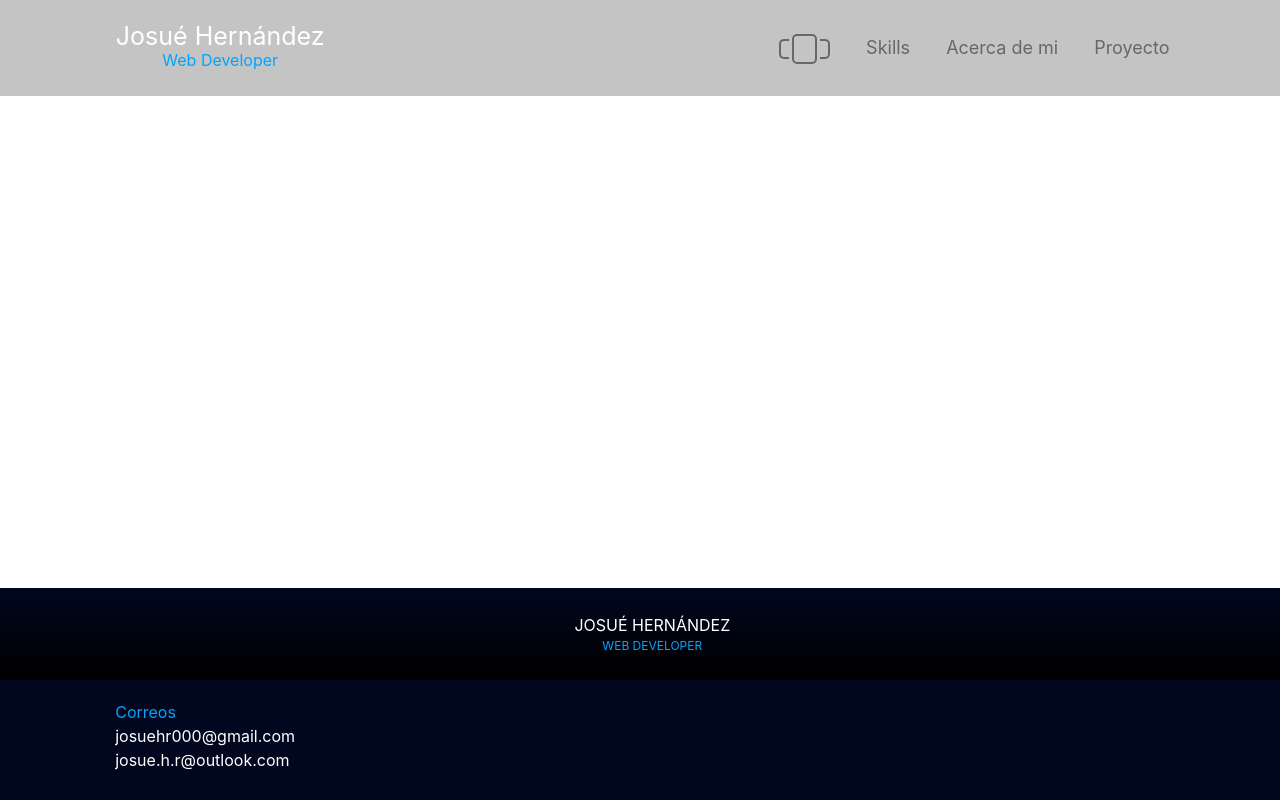
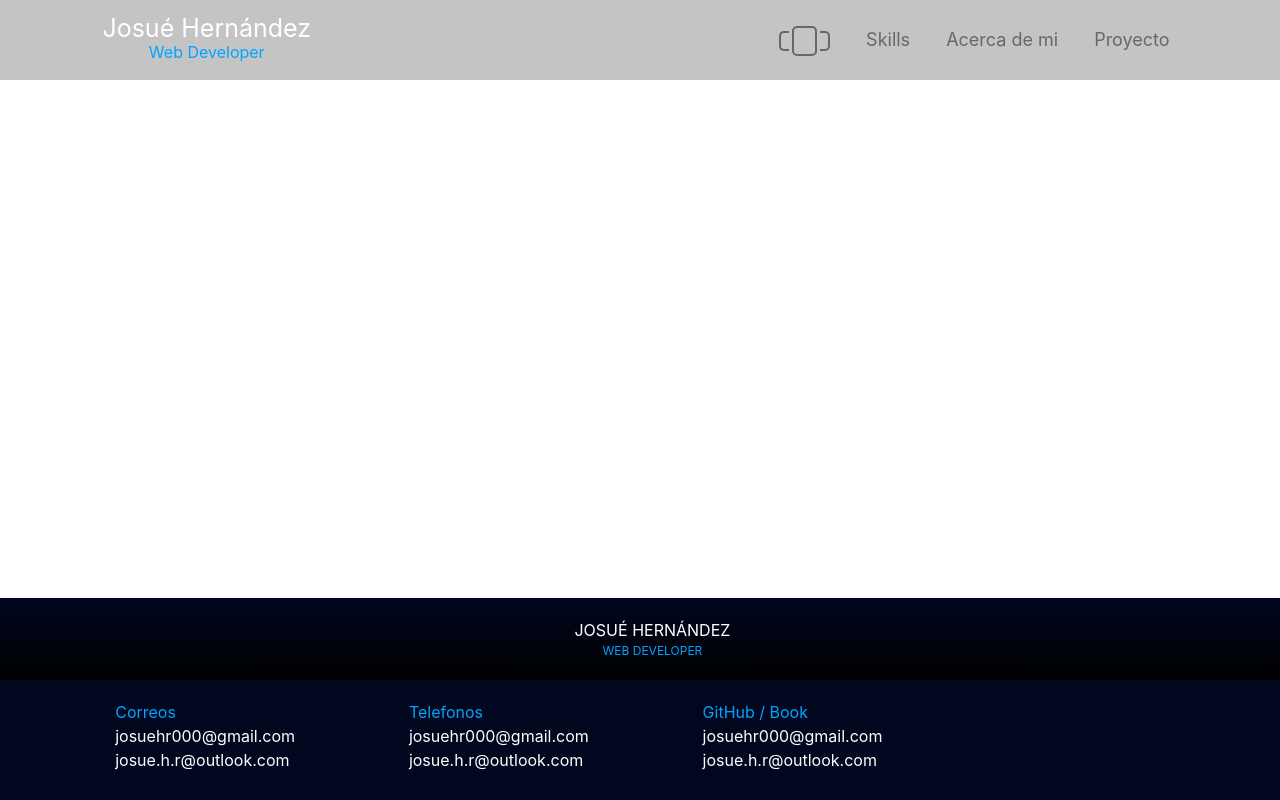
Before and after one commit to Josue0117/book, a Nuxt app: page /about-me in a window 1280 px wide. Built offline with nearby package versions, Linux system fonts and the light colour scheme.

Commit message:
Adds all the FooterBlocks needed

```diff
--- a/components/Footer.vue
+++ b/components/Footer.vue
@@ -7,7 +7,17 @@
       </div>
     </div>
     <div class="contact">
-      <FooterBlock title="Correos" :values="['josuehr000@gmail.com','josue.h.r@outlook.com']" />
+      <div class="row">
+        <div class="col-3">
+          <FooterBlock title="Correos" :values="['josuehr000@gmail.com','josue.h.r@outlook.com']" />
+        </div>
+        <div class="col-3">
+          <FooterBlock title="Telefonos" :values="['josuehr000@gmail.com','josue.h.r@outlook.com']" />
+        </div>
+        <div class="col-3">
+          <FooterBlock title="GitHub / Book" :values="['josuehr000@gmail.com','josue.h.r@outlook.com']" />
+        </div>
+      </div>
     </div>
   </footer>
 </template>
@@ -34,7 +44,7 @@ footer {
 }
 
 .title {
-  padding: 25px;
+  padding: 20px;
   text-align: left;
   background: linear-gradient(180deg, #00071F 0%, #000000 100%);
 }
--- a/components/FooterBlock.vue
+++ b/components/FooterBlock.vue
@@ -23,6 +23,11 @@ export default {
 </script>
 
 <style scoped>
+.content {
+  position: absolute;
+  display: block;
+}
+
 p {
   margin-bottom: 0;
 }
--- a/components/NavBar.vue
+++ b/components/NavBar.vue
@@ -63,6 +63,10 @@ export default {
 <style scoped>
 .content {
   background-color: #c4c4c4;
+}
+
+.navbar {
+  padding: 0;
 }
 
 .title {
```
